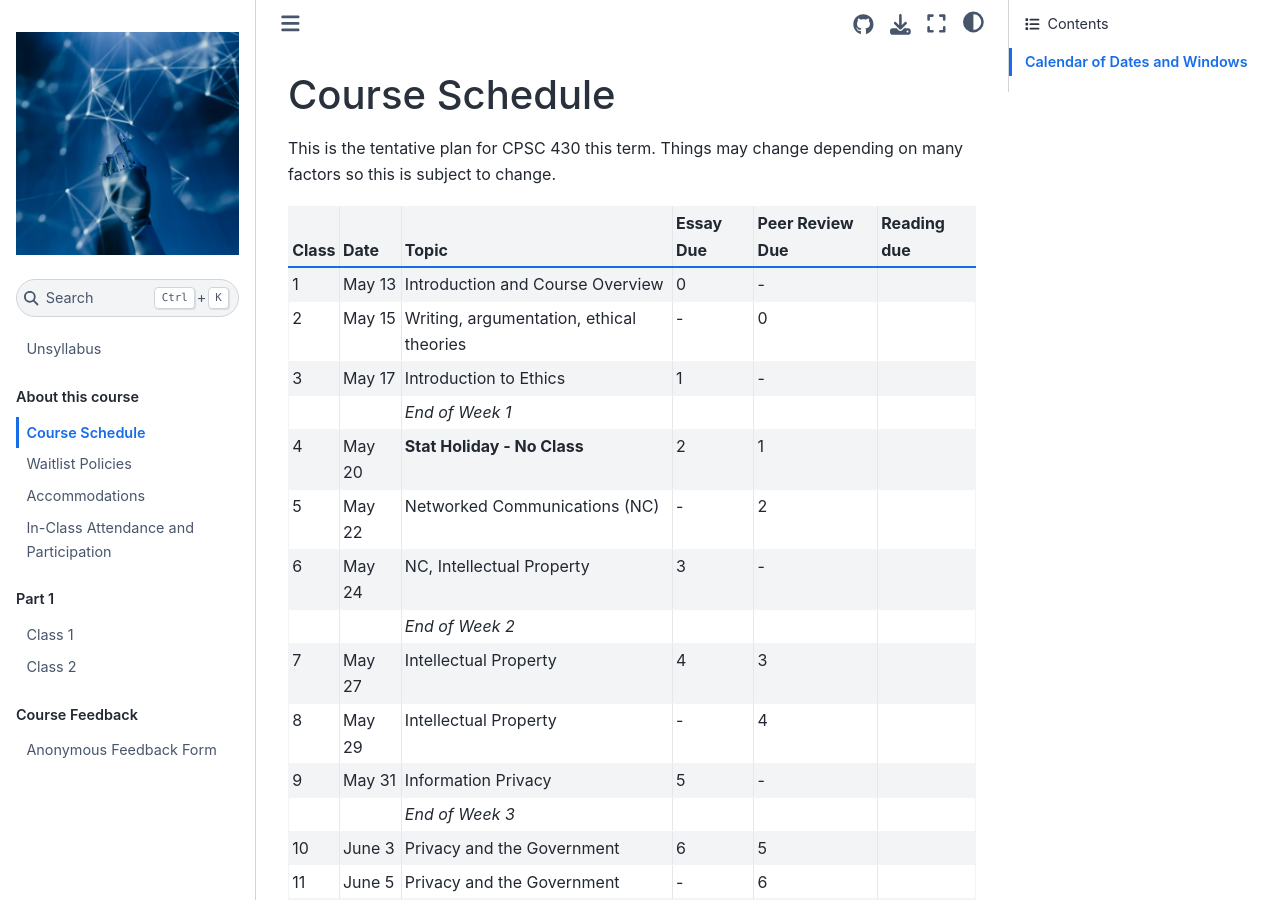
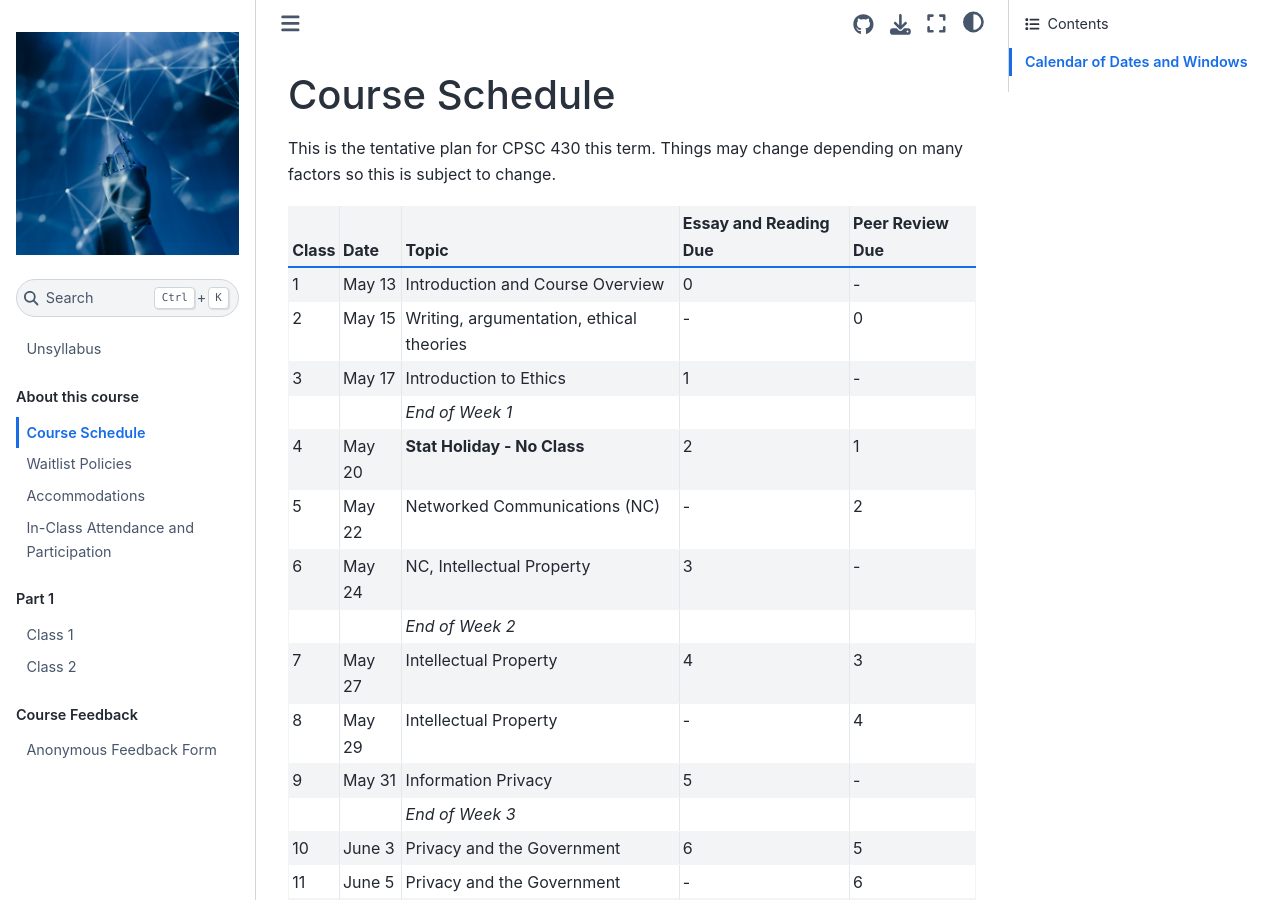
Before and after one commit to UBC-CS/cpsc430, a Jupyter Book: the page built from about/course_schedule.md, in a window 1280 px wide and 900 px high. Built offline with Jupyter Book 1.0.4 settings and Sphinx 7.4.7 and the Sphinx Book theme 1.1.4, drawn with Linux system fonts in a browser that asks for light colours.

Commit message:
essay and reading due

```diff
--- a/about/syllabus_bits/schedule.md
+++ b/about/syllabus_bits/schedule.md
@@ -1,31 +1,31 @@
 This is the tentative plan for {{ COURSE_CODE }} this term.
 Things may change depending on many factors so this is subject to change.
 
-| Class | Date    | Topic                                    | Essay Due | Peer Review Due | Reading due |
-|-------|---------|------------------------------------------|-----------|-----------------|-------------|
-| 1     | May 13  | Introduction and Course Overview         | 0         | -               |             |
-| 2     | May 15  | Writing, argumentation, ethical theories | -         | 0               |             |
-| 3     | May 17  | Introduction to Ethics                   | 1         | -               |             |
-|       |         | *End of Week 1*                          |           |                 |             |
-| 4     | May 20  | **Stat Holiday - No Class**              | 2         | 1               |             |
-| 5     | May 22  | Networked Communications (NC)            | -         | 2               |             |
-| 6     | May 24  | NC, Intellectual Property                | 3         | -               |             |
-|       |         | *End of Week 2*                          |           |                 |             |
-| 7     | May 27  | Intellectual Property                    | 4         | 3               |             |
-| 8     | May 29  | Intellectual Property                    | -         | 4               |             |
-| 9     | May 31  | Information Privacy                      | 5         | -               |             |
-|       |         | *End of Week 3*                          |           |                 |             |
-| 10    | June 3  | Privacy and the Government               | 6         | 5               |             |
-| 11    | June 5  | Privacy and the Government               | -         | 6               |             |
-| 12    | June 7  | Computer and Network Security            | 7         | -               |             |
-|       |         | *End of Week 4*                          |           |                 |             |
-| 13    | June 10 | Work and Wealth (Potentially Online)     | 8         | 7               |             |
-| 14    | June 12 | Work and Wealth (Potentially Online)     | -         | 8               |             |
-| 15    | June 14 | Professional Ethics, Reliability         | 9         | -               |             |
-|       |         | *End of Week 5*                          |           |                 |             |
-| 16    | June 17 | Artificial Intelligence                  | 10        | 9               |             |
-| 17    | June 19 | Artificial Intelligence                  | -         | 10              |             |
-|       |         | *End of Course!*                         |           |                 |             |
+| Class | Date    | Topic                                    | Essay and Reading Due | Peer Review Due |
+|-------|---------|------------------------------------------|-----------------------|-----------------|
+| 1     | May 13  | Introduction and Course Overview         | 0                     | -               |
+| 2     | May 15  | Writing, argumentation, ethical theories | -                     | 0               |
+| 3     | May 17  | Introduction to Ethics                   | 1                     | -               |
+|       |         | *End of Week 1*                          |                       |                 |
+| 4     | May 20  | **Stat Holiday - No Class**              | 2                     | 1               |
+| 5     | May 22  | Networked Communications (NC)            | -                     | 2               |
+| 6     | May 24  | NC, Intellectual Property                | 3                     | -               |
+|       |         | *End of Week 2*                          |                       |                 |
+| 7     | May 27  | Intellectual Property                    | 4                     | 3               |
+| 8     | May 29  | Intellectual Property                    | -                     | 4               |
+| 9     | May 31  | Information Privacy                      | 5                     | -               |
+|       |         | *End of Week 3*                          |                       |                 |
+| 10    | June 3  | Privacy and the Government               | 6                     | 5               |
+| 11    | June 5  | Privacy and the Government               | -                     | 6               |
+| 12    | June 7  | Computer and Network Security            | 7                     | -               |
+|       |         | *End of Week 4*                          |                       |                 |
+| 13    | June 10 | Work and Wealth (Potentially Online)     | 8                     | 7               |
+| 14    | June 12 | Work and Wealth (Potentially Online)     | -                     | 8               |
+| 15    | June 14 | Professional Ethics, Reliability         | 9                     | -               |
+|       |         | *End of Week 5*                          |                       |                 |
+| 16    | June 17 | Artificial Intelligence                  | 10                    | 9               |
+| 17    | June 19 | Artificial Intelligence                  | -                     | 10              |
+|       |         | *End of Course!*                         |                       |                 |
 
 ## Calendar of Dates and Windows
 
```
